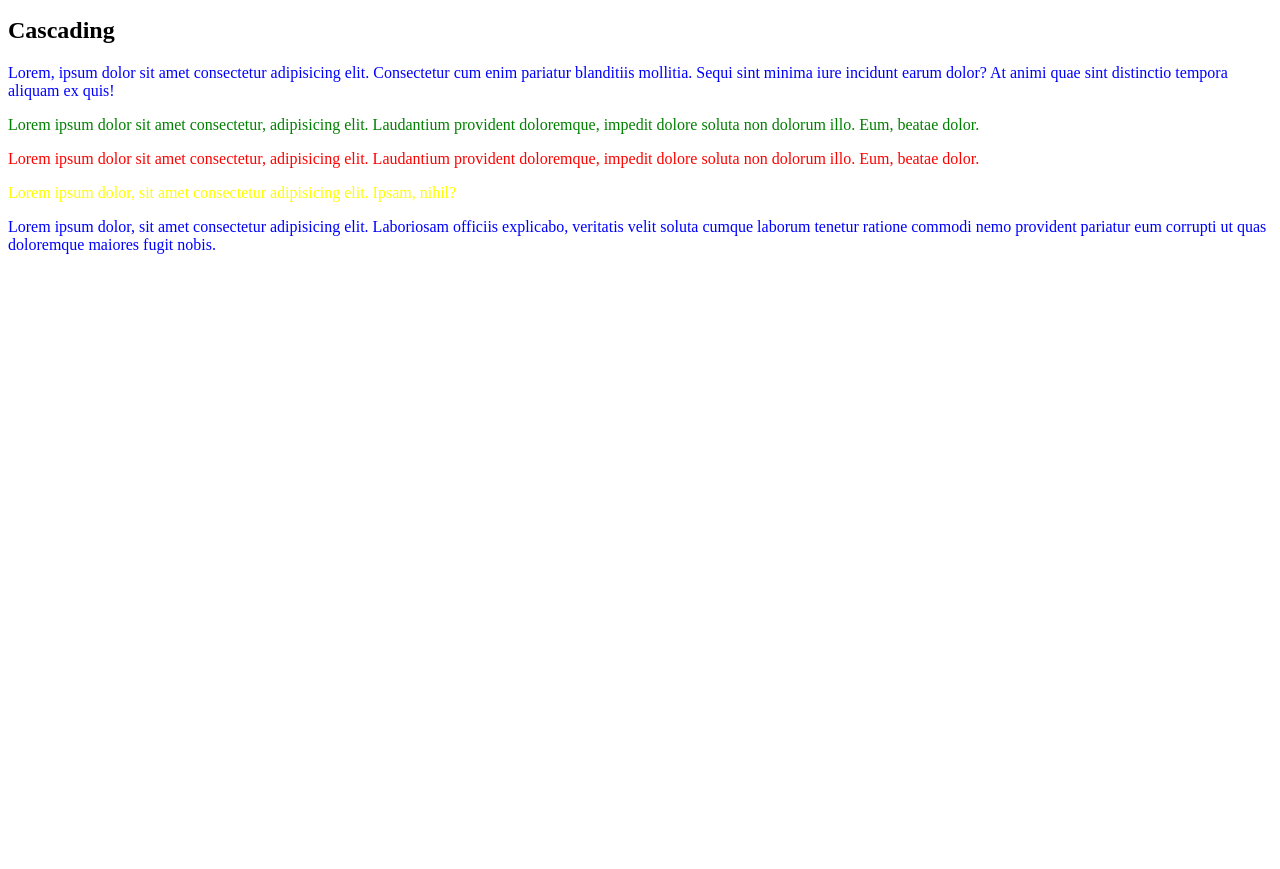
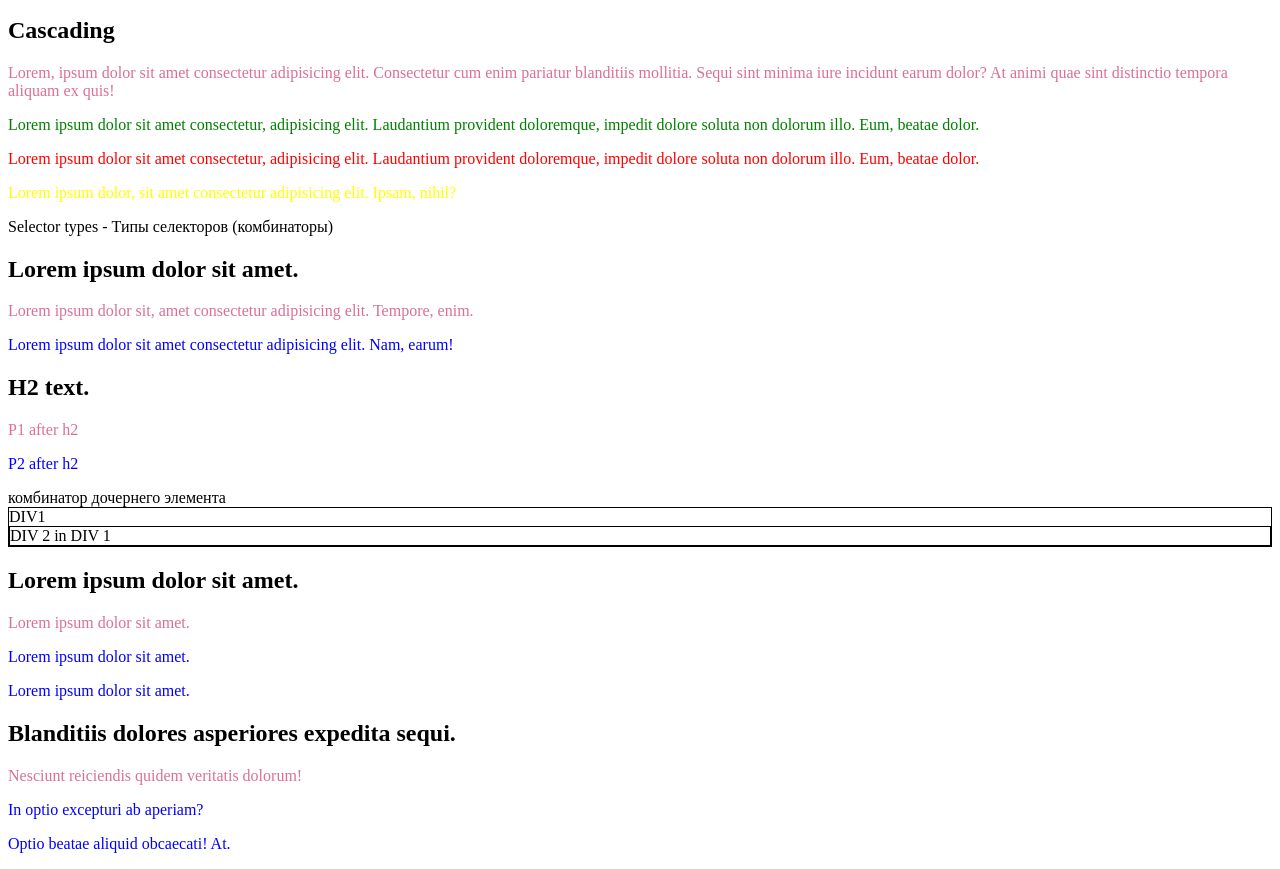
Before and after one commit to dbelousov13/005-css-text-formating, a plain HTML site: page index.html in a window 1280 px wide. Shown: the part 390-1259 px from the top of the page. Before the commit the page ends 800 px from the top, so only its background shows below. Drawn offline with Linux system fonts and the light colour scheme.

Commit message:
final commit 03/04/2021

```diff
--- a/css/styles.css
+++ b/css/styles.css
@@ -16,11 +16,9 @@ span {
   font-style: oblique 40deg;
   /* font-variant: small-caps; */
   /* font-stretch: ultra-expanded; */
-
-
 }
 /* как выглядят ссылки или любой текст text-decoration */
-a{
+a {
   text-decoration: green wavy underline;
   font-weight: lighter;
 }
@@ -35,8 +33,7 @@ button {
   white-space: nowrap;
 }
 
-
-.overflow{
+.overflow {
   margin-top: 10px;
   box-sizing: border-box;
   border: 2px solid black;
@@ -45,28 +42,48 @@ button {
   /* overflow: scroll; */
   overflow: auto;
   white-space: nowrap;
-
 }
 
-.link{
+.link {
   width: 100px;
-    height:1.5em;
+  height: 1.5em;
   border: 2px solid black;
   border-radius: 1em;
   cursor: progress;
-
 }
 
 /* Cascading */
 /* points 1 */
-p{
-    color:blue;
+p {
+  color: blue;
 }
 /* points 10 */
-.greenP{
+.greenP {
   color: green;
 }
 /* points 100 */
-#redP{
-    color:red;
+#redP {
+  color: red;
 }
+
+/* Типы селекторов (комбинаторы) */
+
+/* Комбинатор соседнего элемента */
+
+/* Применяется color: palevioletred; для Р который после Н2 */
+
+h2 + p {
+  color: palevioletred;
+}
+
+/* комбинатор дочернего элемента (для первого уровня вложенности*/
+/* применить для всех дивов в див1 */
+/* .div1 > div {
+  border: 1px solid;
+} */
+
+/* Комбинатор потомков (любой уровень вложенности*/
+
+.div1 div {
+  border: 1px solid;
+}
--- a/index.html
+++ b/index.html
@@ -1,39 +1,104 @@
 <!DOCTYPE html>
 <html lang="en">
   <head>
-    <meta charset="UTF-8">
-    <meta http-equiv="X-UA-Compatible" content="IE=edge">
-    <meta name="viewport" content="width=device-width, initial-scale=1.0">
+    <meta charset="UTF-8" />
+    <meta http-equiv="X-UA-Compatible" content="IE=edge" />
+    <meta name="viewport" content="width=device-width, initial-scale=1.0" />
     <title>Document</title>
-    <link rel="stylesheet" href="./css/styles.css">
+    <link rel="stylesheet" href="./css/styles.css" />
   </head>
   <body>
     <h1>Lorem, ipsum.</h1>
     <h2>Lorem, ipsum dolor.</h2>
-    <p>Lorem, ipsum dolor sit amet consectetur adipisicing elit. C cum quam! Nihil, eius expedita <a href="#">quidem</a> aliquam quam dicta quas labore eos animi repellat ducimus odio ad nulla , corrupti facilis enim ratione non magnam eius dicta modi obcaecati.</p>
+    <p>
+      Lorem, ipsum dolor sit amet consectetur adipisicing elit. C cum quam!
+      Nihil, eius expedita <a href="#">quidem</a> aliquam quam dicta quas labore
+      eos animi repellat ducimus odio ad nulla , corrupti facilis enim ratione
+      non magnam eius dicta modi obcaecati.
+    </p>
 
+    <button
+      title="Lorem ipsum dolor sit, amet consectetur adipisicing elit. Tenetur, suscipit."
+    >
+      Lorem ipsum dolor sit, amet consectetur adipisicing elit. Tenetur,
+      suscipit.
+    </button>
 
-    <button title="Lorem ipsum dolor sit, amet consectetur adipisicing elit. Tenetur, suscipit.">Lorem ipsum dolor sit, amet consectetur adipisicing elit. Tenetur, suscipit.</button>
-
-    <div class="overflow">Lorem                                  ipsum dolor sit amet, consectetur adipisicing elit. Iste facilis hic explicabo reprehenderit pariatur velit quisquam accusamus autem dolores totam deleniti aspernatur provident nisi sapiente temporibus, earum ducimus adipisci delectus laudantium natus numquam quibusdam dolor? Ad dignissimos perspiciatis illo? Commodi consequuntur perferendis at saepe delectus architecto pariatur accusantium quo voluptatum!
+    <div class="overflow">
+      Lorem ipsum dolor sit amet, consectetur adipisicing elit. Iste facilis hic
+      explicabo reprehenderit pariatur velit quisquam accusamus autem dolores
+      totam deleniti aspernatur provident nisi sapiente temporibus, earum
+      ducimus adipisci delectus laudantium natus numquam quibusdam dolor? Ad
+      dignissimos perspiciatis illo? Commodi consequuntur perferendis at saepe
+      delectus architecto pariatur accusantium quo voluptatum!
     </div>
-    <div class="link">Lorem, ipsum.
-    </div>
+    <div class="link">Lorem, ipsum.</div>
 
     <!-- Cascading -->
     <h2>Cascading</h2>
-<p>Lorem, ipsum dolor sit amet
-    consectetur adipisicing elit. Consectetur cum enim pariatur blanditiis mollitia. Sequi sint minima iure incidunt earum dolor? At animi quae sint distinctio tempora aliquam ex quis!
+    <p>
+      Lorem, ipsum dolor sit amet consectetur adipisicing elit. Consectetur cum
+      enim pariatur blanditiis mollitia. Sequi sint minima iure incidunt earum
+      dolor? At animi quae sint distinctio tempora aliquam ex quis!
     </p>
     <p class="greenP" id>
-    Lorem ipsum dolor sit amet consectetur, adipisicing elit. Laudantium provident doloremque, impedit dolore soluta non dolorum illo. Eum, beatae dolor.
+      Lorem ipsum dolor sit amet consectetur, adipisicing elit. Laudantium
+      provident doloremque, impedit dolore soluta non dolorum illo. Eum, beatae
+      dolor.
     </p>
 
     <p class="greenP" id="redP">
-    Lorem ipsum dolor sit amet consectetur, adipisicing elit. Laudantium provident doloremque, impedit dolore soluta non dolorum illo. Eum, beatae dolor.</p>
-<p style="color:yellow">
+      Lorem ipsum dolor sit amet consectetur, adipisicing elit. Laudantium
+      provident doloremque, impedit dolore soluta non dolorum illo. Eum, beatae
+      dolor.
+    </p>
+    <p style="color: yellow">
       Lorem ipsum dolor, sit amet consectetur adipisicing elit. Ipsam, nihil?
     </p>
-<p>Lorem ipsum dolor, sit amet consectetur adipisicing elit. Laboriosam officiis explicabo, veritatis velit soluta cumque laborum tenetur ratione commodi nemo provident pariatur eum corrupti ut quas doloremque maiores fugit nobis.</p>
+
+    <!-- Selector types - Типы селекторов (комбинаторы) -->
+
+    Selector types - Типы селекторов (комбинаторы)
+
+    <!-- h2>lorem5^p>lorem10^p>lorem10 -->
+    <!-- Комбинатор соседнего элемента -->
+    <h2>Lorem ipsum dolor sit amet.</h2>
+    <p>
+      Lorem ipsum dolor sit, amet consectetur adipisicing elit. Tempore, enim.
+    </p>
+    <p>Lorem ipsum dolor sit amet consectetur adipisicing elit. Nam, earum!</p>
+
+    <h2>H2 text.</h2>
+    <p>P1 after h2</p>
+    <p>P2 after h2</p>
+
+    <!-- комбинатор дочернего элемента -->
+    <!-- div.class1>div.class2>div.class3 -->
+    комбинатор дочернего элемента
+    <!-- <div class="class1">
+      <p>P in div class1</p>
+      <div class="class2">
+        <p>P in div class2</p>
+        <div class="class3">
+          <p>P in div class3</p>
+        </div>
+      </div>
+    </div> -->
+
+    <div class="div1">
+      <div>
+        DIV1
+        <div>DIV 2 in DIV 1</div>
+      </div>
+    </div>
+
+    <h2>Lorem ipsum dolor sit amet.</h2>
+    <p>Lorem ipsum dolor sit amet.</p>
+    <p>Lorem ipsum dolor sit amet.</p>
+    <p>Lorem ipsum dolor sit amet.</p>
+    <h2>Blanditiis dolores asperiores expedita sequi.</h2>
+    <p>Nesciunt reiciendis quidem veritatis dolorum!</p>
+    <p>In optio excepturi ab aperiam?</p>
+    <p>Optio beatae aliquid obcaecati! At.</p>
   </body>
 </html>
```
Lines whose indentation alone changed are shown as unchanged.
